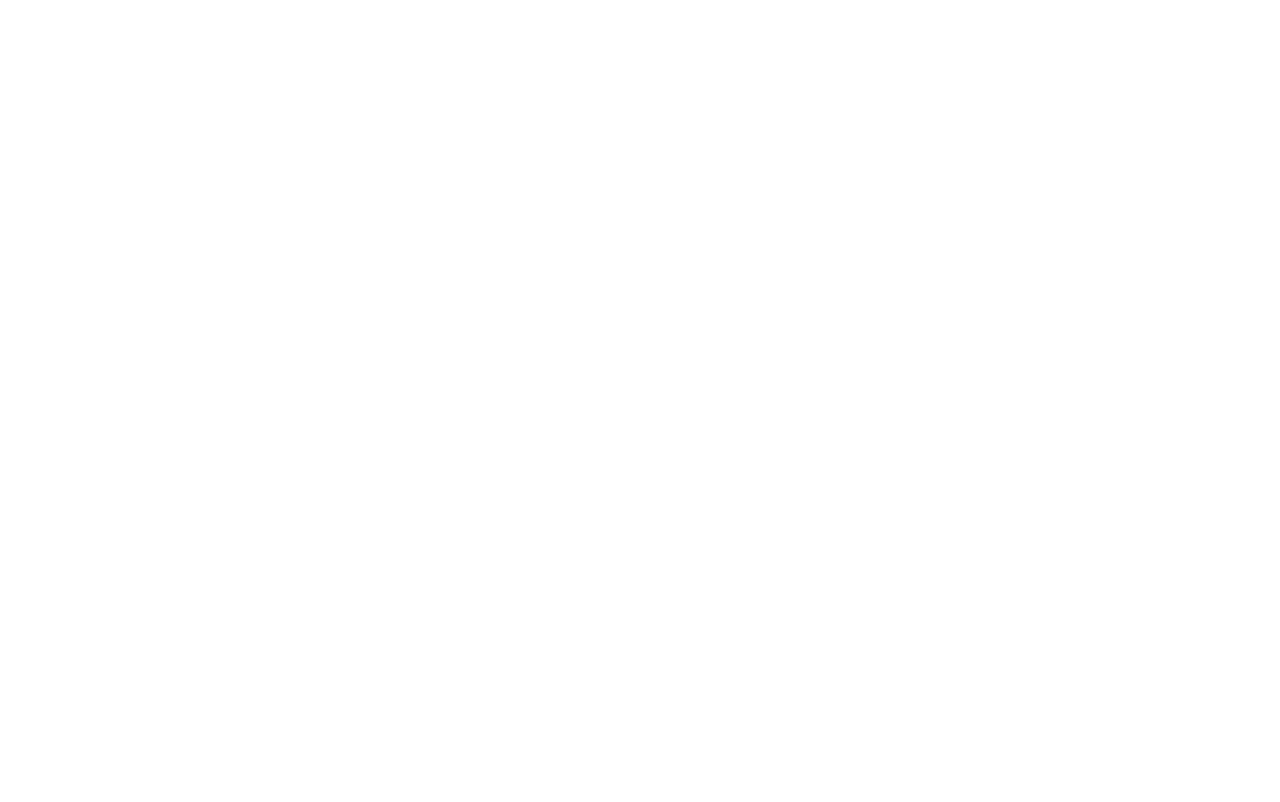
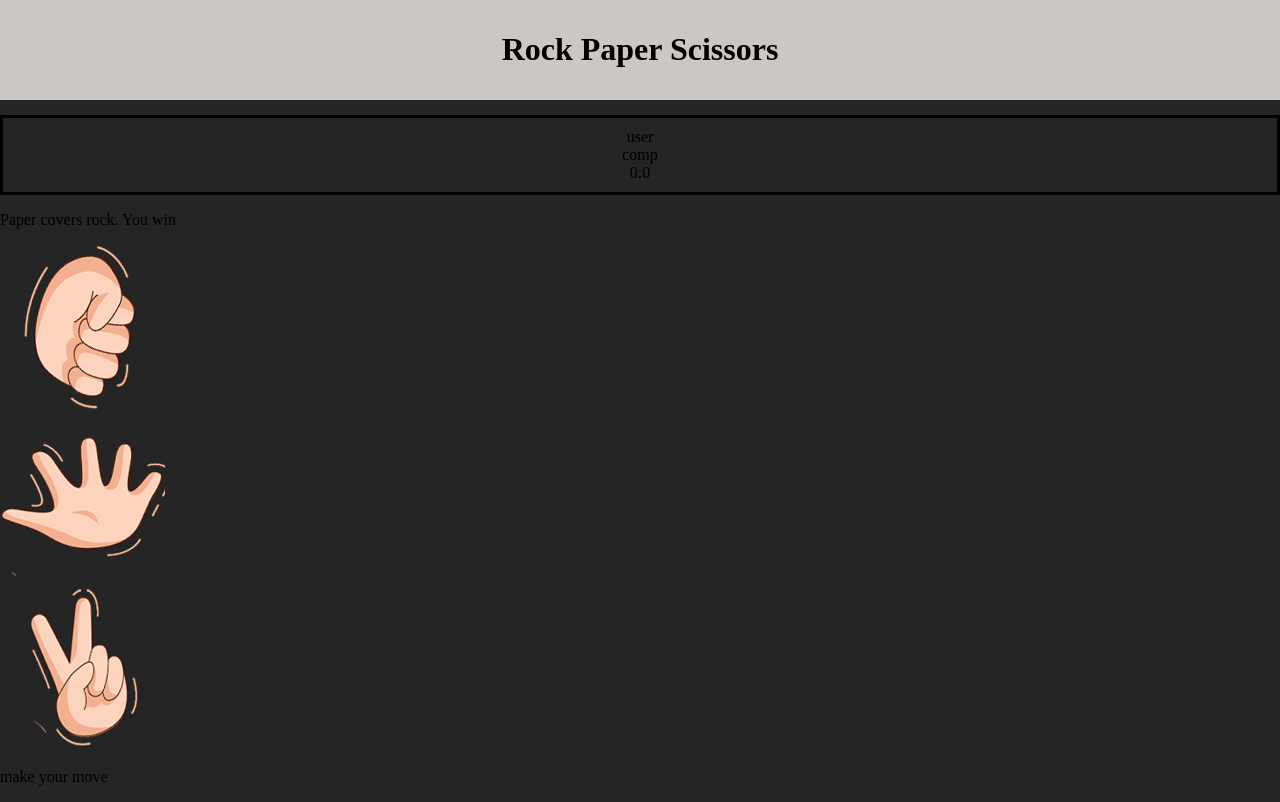
Before and after one commit to Astoul/rock_paper_scissors, a plain HTML site: page index.html in a window 1280 px wide. Drawn offline with Linux system fonts and the light colour scheme.

Commit message:
added today

```diff
--- a/index.html
+++ b/index.html
@@ -4,8 +4,32 @@
     <meta charset="UTF-8">
     <meta name="viewport" content="width=device-width, initial-scale=1.0">
     <title>Rock_Paper_Scissors</title>
+    <link rel="stylesheet" href="style.css">
 </head>
 <body>
+    <header>
+        <h1>Rock Paper Scissors</h1>
+    </header>
+        <div class="score-board">
+            <div id="user-label" class="badge">user</div>
+            <div id="computer-label" class="badge">comp</div>
+            <span id="user-score">0</span>:<span id="coputer-score">0</span>
+      </div>
+          <div class="result">
+              <p>Paper covers rock. You win</p>
+         </div>
+            <div class="choices">
+                <div class="choice" id="r">
+                    <img src="images/rock.png" alt="">
+                </div>
+                <div class="choice" id="p">
+                    <img src="images/paper.png" alt="">
+                </div>
+                <div class="choice" id="s">
+                    <img src="images/scissors.png" alt="">
+                </div>
+            </div>
 
+           <p id="action-message">make your move</p>
 </body>
 </html>
--- a/style.css
+++ b/style.css
@@ -0,0 +1,19 @@
+
+body {
+    margin: auto;
+    background-color: #0e0d0de5;
+}
+
+
+header {
+    background-color: rgba(207, 202, 198, 0.986);
+    text-align: center;
+    padding: 10px;
+}
+
+.score-board{
+border-style: solid;
+text-align: center;
+margin-top: 15px;
+padding: 10px;
+}
```
Also changed, not shown: images/paper.png (added), images/rock.png (added), images/scissors.png (added).
